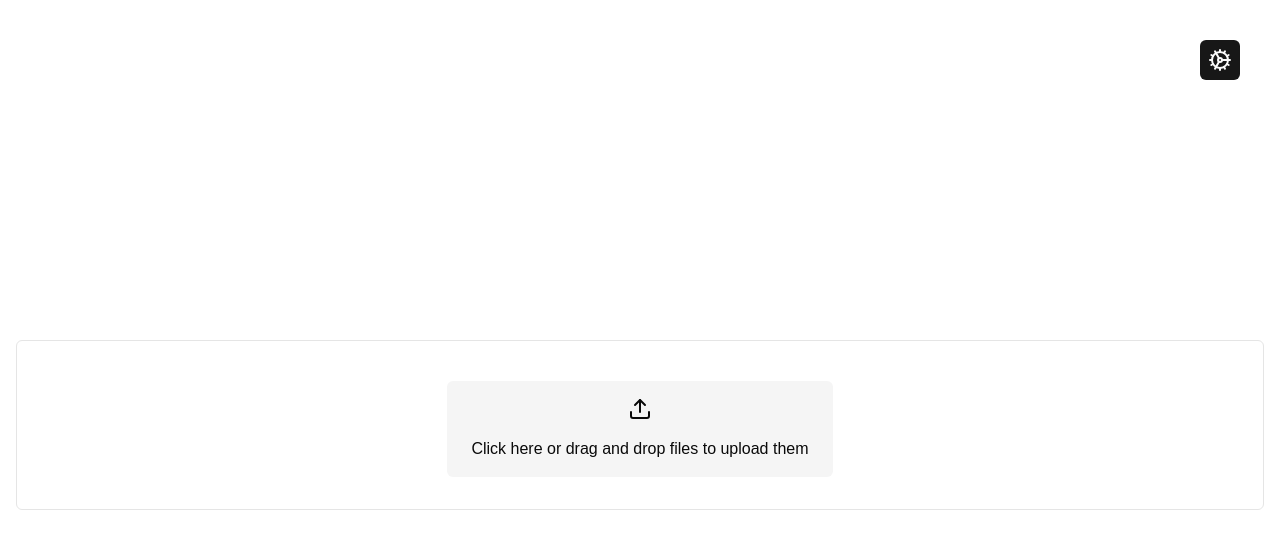
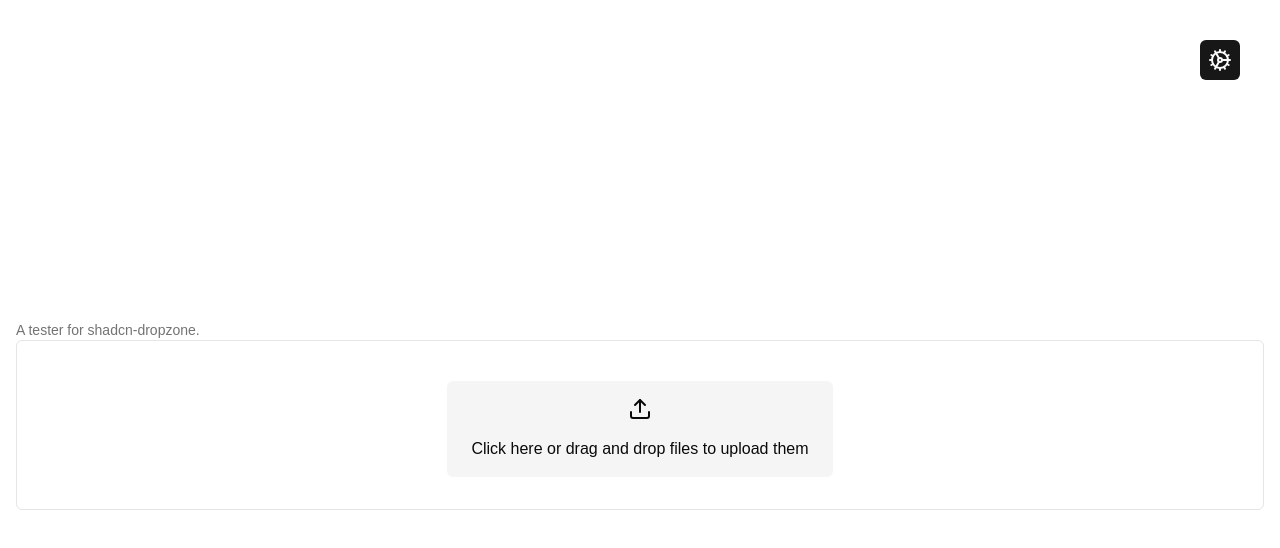
Before and after one commit to janglad/shadcn-dropzone, a Next.js app: page / in a window 1280 px wide. Shown: the top 548 px of the page. Built offline with nearby package versions, Linux system fonts and the light colour scheme.

Commit message:
add description

```diff
--- a/app/page.tsx
+++ b/app/page.tsx
@@ -3,6 +3,7 @@
 import {
   Dropzone,
   DropZoneArea,
+  DropzoneDescription,
   DropzoneFileList,
   DropzoneFileListItem,
   DropzoneFileMessage,
@@ -72,7 +73,12 @@ export default function Home() {
     <main className="container min-h-dvh pt-80">
       <PlaygroundForm form={form} />
       <Dropzone {...dropzone}>
-        <DropzoneMessage className="text-right" />
+        <div className="flex justify-between">
+          <DropzoneDescription>
+            A tester for shadcn-dropzone.
+          </DropzoneDescription>
+          <DropzoneMessage className="text-right" />
+        </div>
         <DropZoneArea className="flex flex-col items-center gap-2 pt-10">
           <DropzoneLabel className="flex flex-col items-center gap-4 rounded-md px-6 py-4">
             <Upload />
--- a/components/dropzone.tsx
+++ b/components/dropzone.tsx
@@ -227,6 +227,7 @@ interface UseDropzoneReturn<TUploadRes, TUploadError> {
   rootError: string | undefined;
   inputId: string;
   rootMessageId: string;
+  rootDescriptionId: string;
   getFileMessageId: (id: string) => string;
 }
 
@@ -248,6 +249,7 @@ export function useDropzone<TUploadRes, TUploadError>(
 
   const inputId = useId();
   const rootMessageId = `${inputId}-root-message`;
+  const rootDescriptionId = `${inputId}-description`;
   const [rootError, _setRootError] = useState<string | undefined>(undefined);
 
   const setRootError = useCallback(
@@ -391,6 +393,7 @@ export function useDropzone<TUploadRes, TUploadError>(
     getInputProps: dropzone.getInputProps,
     inputId,
     rootMessageId,
+    rootDescriptionId,
     getFileMessageId,
     onRemoveFile,
     onRetry,
@@ -415,6 +418,7 @@ const DropZoneContext = createContext<UseDropzoneReturn<any, any>>({
   rootError: undefined,
   inputId: "",
   rootMessageId: "",
+  rootDescriptionId: "",
   getFileMessageId: () => "",
 });
 
@@ -724,3 +728,22 @@ export function DropzoneLabel({
     </label>
   );
 }
+
+interface DropzoneDescriptionProps
+  extends React.HTMLAttributes<HTMLParagraphElement> {}
+
+export function DropzoneDescription(props: DropzoneDescriptionProps) {
+  const { className, ...rest } = props;
+  const context = useDropzoneContext();
+  if (!context) {
+    throw new Error("DropzoneDescription must be used within a Dropzone");
+  }
+
+  return (
+    <p
+      id={context.rootDescriptionId}
+      {...rest}
+      className={cn("text-sm text-muted-foreground", className)}
+    />
+  );
+}
```
